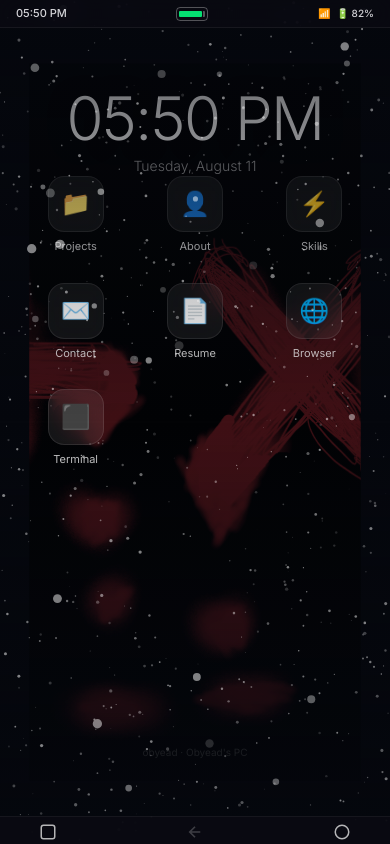
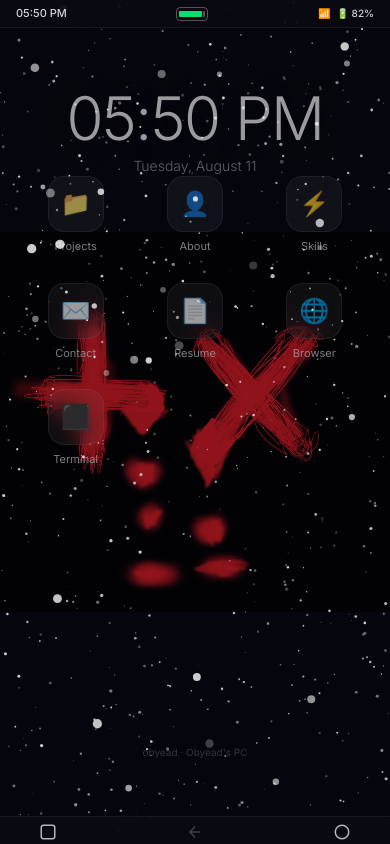
Before and after one commit to obyeadC13/Obyead-s-PC-, a React (Vite) app: page /mobile in a window 390 px wide. Built offline with nearby package versions, Linux system fonts and the light colour scheme.

Commit message:
Mobile: same wallpaper as PC but smaller; touch detection so folders/apps open on single tap

```diff
--- a/src/components/MobileMode.tsx
+++ b/src/components/MobileMode.tsx
@@ -191,10 +191,10 @@ export default function MobileMode() {
 
   return (
     <div className="h-screen overflow-hidden relative" style={{ background: '#05070d' }}>
-      {/* Smaller, dimmer wallpaper on mobile */}
-      <div className="absolute inset-0 z-0" style={{ backgroundImage: `url(${bgImage})`, backgroundSize: 'cover', backgroundPosition: 'center', transform: 'scale(0.85)', opacity: 0.55, filter: 'saturate(0.7) brightness(0.6)' }} />
-      <div className="absolute inset-0 z-[1] bg-gradient-to-b from-[#05070d]/70 via-transparent to-[#05070d]/90" />
-      <div className="absolute inset-0 z-[2]" style={{ opacity: 0.5 }}><Starfield /></div>
+      {/* Same wallpaper as PC, just smaller */}
+      <div className="absolute inset-0 z-0" style={{ backgroundImage: `url(${bgImage})`, backgroundSize: 'auto 45%', backgroundPosition: 'center', backgroundRepeat: 'no-repeat' }} />
+      <div className="absolute inset-0 z-[1] bg-[#05070d]/40" />
+      <div className="absolute inset-0 z-[2]" style={{ opacity: 0.8 }}><Starfield /></div>
 
       <StatusBar time={time} />
 
--- a/src/components/ProjectsApp.tsx
+++ b/src/components/ProjectsApp.tsx
@@ -1,7 +1,7 @@
 import { useState, useMemo, useEffect } from 'react';
 import { ExternalLink, ArrowLeft, ChevronRight, Search, File } from 'lucide-react';
 import { projects, type Project } from '../data/projects';
-import { useApp } from '../context/AppContext';
+import { useApp, isTouch } from '../context/AppContext';
 
 type FolderId = 'web' | 'games' | 'client' | 'experiments';
 type View = 'root' | FolderId | string;
@@ -182,7 +182,10 @@ export default function ProjectsApp(_props: { onClose: () => void }) {
             {items.map(item => (
               <button
                 key={item.id}
-                onClick={() => setSelected(item.id)}
+                onClick={() => {
+                  if (isTouch()) { item.kind === 'folder' ? openFolder(item.id as FolderId) : openProject(item.id); }
+                  else setSelected(item.id);
+                }}
                 onDoubleClick={() => item.kind === 'folder' ? openFolder(item.id as FolderId) : openProject(item.id)}
                 className={`group flex flex-col items-center gap-2 p-4 rounded-lg border transition-all ${
                   selected === item.id
@@ -215,7 +218,7 @@ export default function ProjectsApp(_props: { onClose: () => void }) {
       {/* Status bar */}
       <div className="flex items-center justify-between px-4 h-7 border-t border-white/5 text-[10px] text-gray-600">
         <span>{items.length} item{items.length === 1 ? '' : 's'}</span>
-        <span>Double-click to open</span>
+        <span>{isTouch() ? 'Tap to open' : 'Double-click to open'}</span>
       </div>
     </div>
   );
--- a/src/context/AppContext.tsx
+++ b/src/context/AppContext.tsx
@@ -41,6 +41,10 @@ interface AppCtx {
 
 export function isMobile() {
   return window.matchMedia('(max-width: 767px)').matches;
+}
+
+export function isTouch() {
+  return window.matchMedia('(pointer: coarse)').matches || 'ontouchstart' in window;
 }
 
 const Ctx = createContext<AppCtx | null>(null);
```
